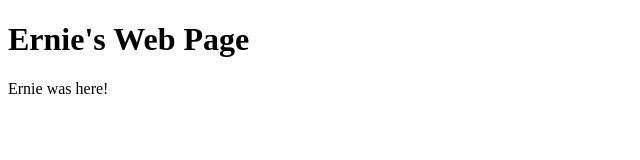
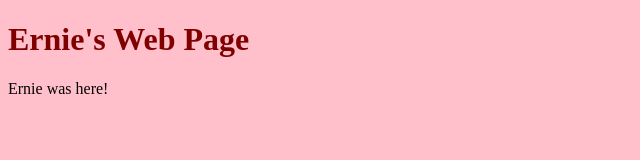
Before and after one commit to BekstersLab/thursday-git-practice, a plain HTML site: page ernie.html in a window 1280 px wide. Shown: the whole page, without its empty margins (0-640 px from the left). Drawn offline with Linux system fonts and the light colour scheme.

Commit message:
Ernie pink body maroon heading

```diff
--- a/ernie.html
+++ b/ernie.html
@@ -4,6 +4,7 @@
     <meta charset="UTF-8">
     <meta name="viewport" content="width=device-width, initial-scale=1.0">
     <title>Ernie Page</title>
+    <link rel="stylesheet" href="./styles/styles.css">
 </head>
 <body>
     <h1>Ernie's Web Page</h1>
--- a/styles/styles.css
+++ b/styles/styles.css
@@ -1,3 +1,7 @@
 body {
-    background-color: lightsalmon;
+    background-color: pink;
 }
+
+h1 {
+    color: maroon;
+}
```
